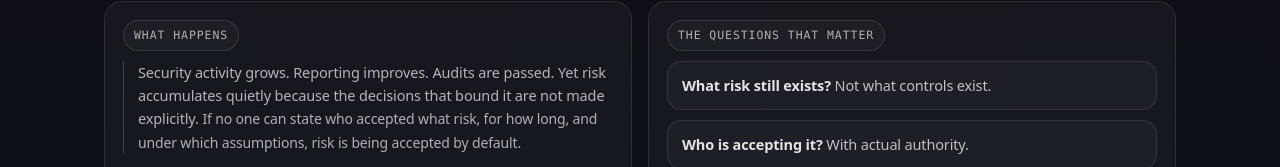
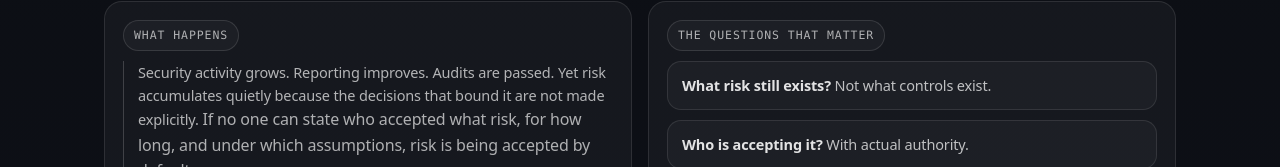
Before and after one commit to riskframeiq/riskframeiq.github.io, a plain HTML site: page index.html in a window 1280 px wide. Shown: the part 785-952 px from the top of the page. Drawn offline with Linux system fonts and the light colour scheme.

Commit message:
Update index.html

```diff
--- a/index.html
+++ b/index.html
@@ -351,7 +351,7 @@
     letter-spacing: -0.01em;
   }
   .quote .q{
-    font-size: 14px;       /* was 13px */
+    font-size: 16px;
     line-height: 1.6;
     color: rgba(255,255,255,.66);
     margin-top: 8px;
```
